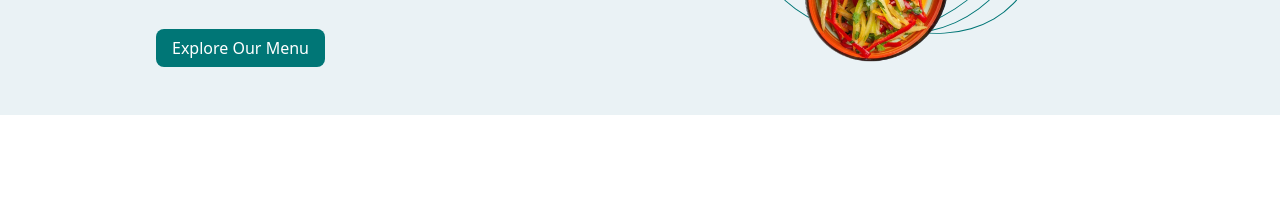
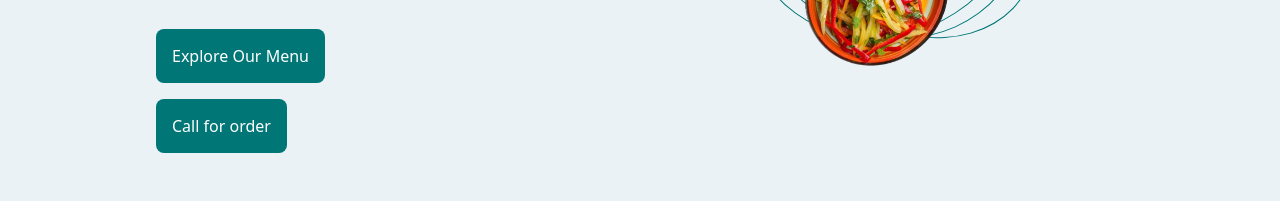
Before and after one commit to Danny-Py5/uncleD, a plain HTML site: page frontend/index.html in a window 1280 px wide. Shown: the part 387-608 px from the top of the page. Drawn offline with Linux system fonts and the light colour scheme; files whose address does not match are found by name.

Commit message:
Add another call to action -> Call for order

```diff
--- a/frontend/index.html
+++ b/frontend/index.html
@@ -14,7 +14,7 @@
             rel="stylesheet"
             href="https://cdnjs.cloudflare.com/ajax/libs/font-awesome/6.0.0-beta3/css/all.min.css" />
 
-        <title>UncleD Kitchen - Landing page</title>
+        <title>UncleD Kitchen - Landing Page website</title>
 
         <link rel="stylesheet" href="styles/style.css" />
     </head>
@@ -102,6 +102,9 @@
 
                     <button onclick="window.location.href='#menu'"
                         >Explore Our Menu</button
+                    >
+                    <button onclick="window.location.href='#contact'"
+                        >Call for order</button
                     >
                 </section>
 
--- a/frontend/styles/style.css
+++ b/frontend/styles/style.css
@@ -41,7 +41,7 @@
     --font-size: clamp(1rem, 2vh, 1.2rem);
 
     /* padding */
-    --button-padding: 0.5rem 1rem;
+    --button-padding: 1rem;
     --general-padding: 0.5rem;
     --padding: 1rem;
 
```
